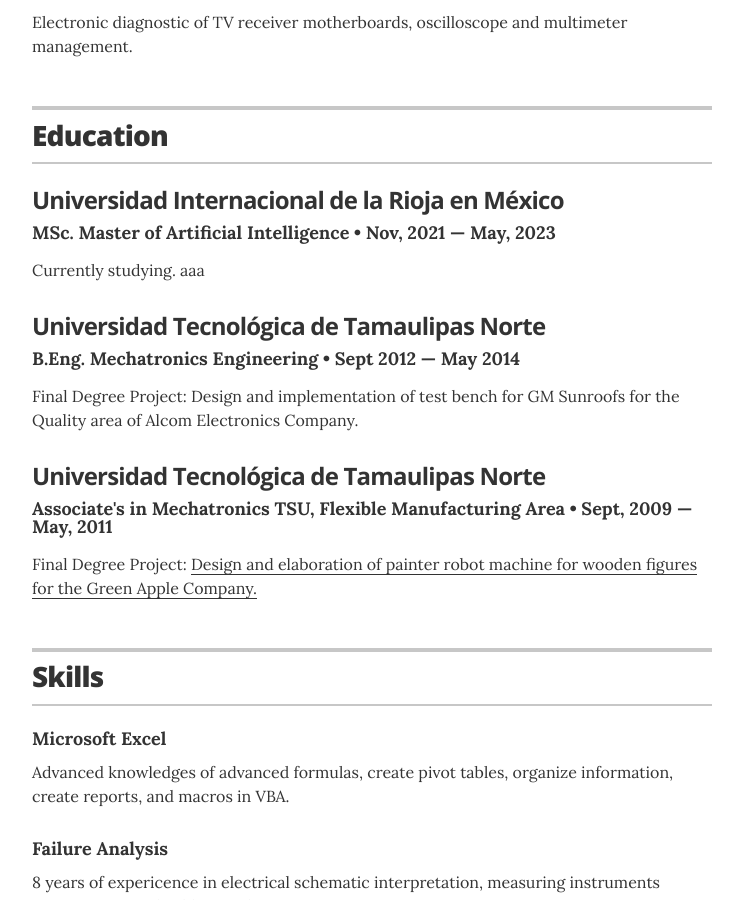
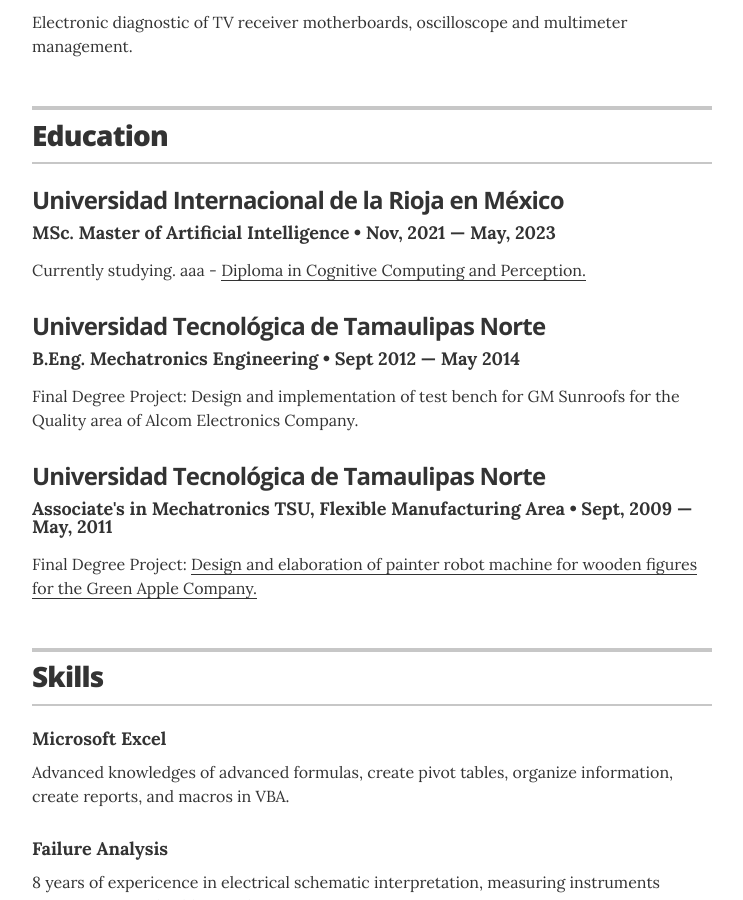
Before and after one commit to baldeadr/baldeadr.github.io, a Jekyll site: the page built from index.html, in a window 1280 px wide and 900 px high, scrolled down 1548 px. Shown: the whole window, without its empty margins (268-1011 px from the left). Built offline with Jekyll 4.4.1, drawn with Linux system fonts in a browser that asks for light colours.

Commit message:
Update education.yml

```diff
--- a/_data/education.yml
+++ b/_data/education.yml
@@ -2,8 +2,9 @@
 - degree: MSc. Master of Artificial Intelligence
   uni: Universidad Internacional de la Rioja en México
   year: Nov, 2021 &mdash; May, 2023
-  #award: - <a href="https://verfirma.unir.net/MX/CSV/1d297931-49b5-426d-aeb3-64ed53350ba6"> Diploma in Cognitive Computing and Perception. </a>
+  # award: - <a href="https://verfirma.unir.net/MX/CSV/1d297931-49b5-426d-aeb3-64ed53350ba6"> Diploma in Cognitive Computing and Perception. </a>
   summary: Currently studying. aaa
+    - <a href="https://verfirma.unir.net/MX/CSV/1d297931-49b5-426d-aeb3-64ed53350ba6"> Diploma in Cognitive Computing and Perception. </a>
 
 
 - degree: B.Eng. Mechatronics Engineering
```
